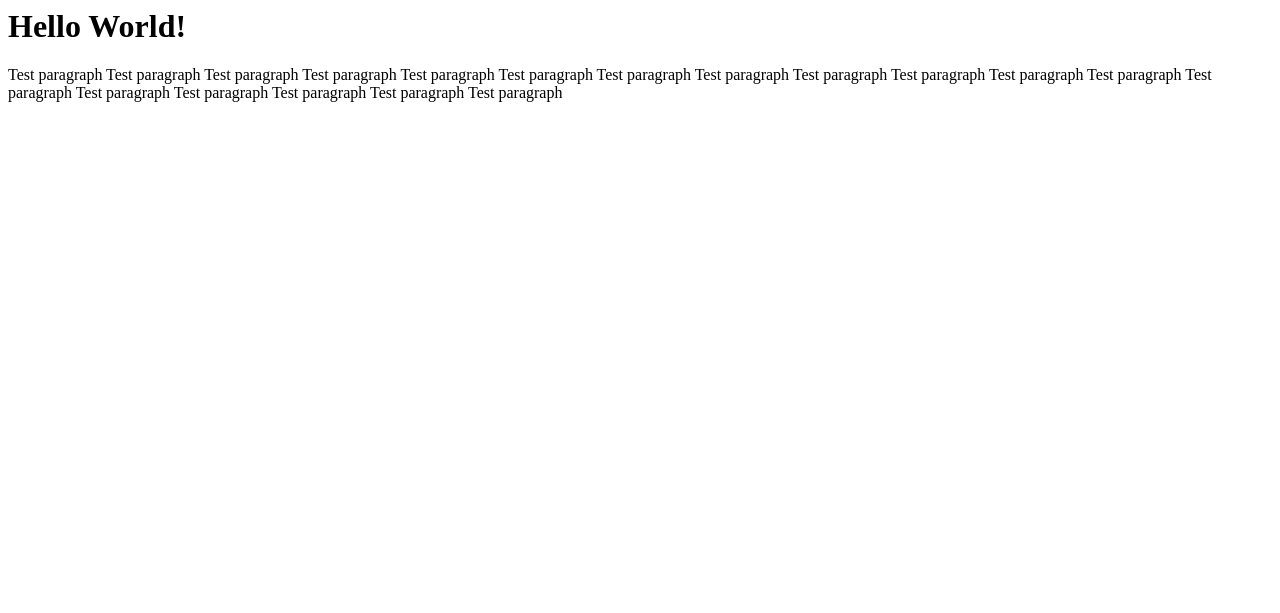
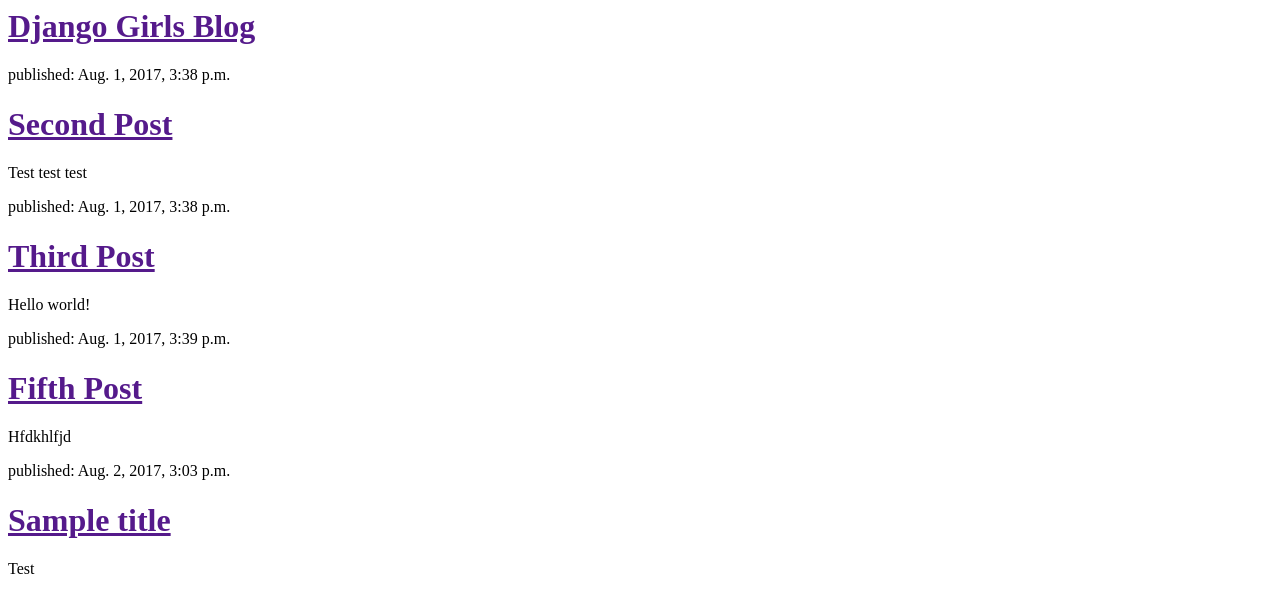
Before and after one commit to yerinyang-old/my-first-blog, a Django app: page / in a window 1280 px wide. Shown: the top 613 px of the page. Run offline with Django 3.2, Linux system fonts and the light colour scheme; data comes from the database, SQL or seed files in the repository; both versions use the stored data as it was after the commit.

Commit message:
Modified templates to display posts from database.

```diff
--- a/djangogirls/blog/templates/blog/post_list.html
+++ b/djangogirls/blog/templates/blog/post_list.html
@@ -1,4 +1,19 @@
 <html>
-	<h1> Hello World! </h1>
-	<p> Test paragraph Test paragraph Test paragraph Test paragraph Test paragraph Test paragraph Test paragraph Test paragraph Test paragraph Test paragraph Test paragraph Test paragraph Test paragraph Test paragraph Test paragraph Test paragraph Test paragraph Test paragraph </p>
+    <head>
+        <title>Django Girls blog</title>
+    </head>
+    <body>
+        <div>
+            <h1><a href="">Django Girls Blog</a></h1>
+        </div>
+
+				{% for post in posts %}
+				    <div>
+				        <p>published: {{ post.published_date }}</p>
+				        <h1><a href="">{{ post.title }}</a></h1>
+				        <p>{{ post.text|linebreaksbr }}</p>
+				    </div>
+				{% endfor %}
+
+    </body>
 </html>
--- a/djangogirls/blog/views.py
+++ b/djangogirls/blog/views.py
@@ -1,5 +1,7 @@
 from django.shortcuts import render
+from django.utils import timezone
+from .models import Post
 
-# Create your views here.
 def post_list(request):
-    return render(request, 'blog/post_list.html', {})
+    posts = Post.objects.filter(published_date__lte=timezone.now()).order_by('published_date')
+    return render(request, 'blog/post_list.html', {'posts': posts})
```
Also changed, not shown: djangogirls/db.sqlite3, 2 other files.
